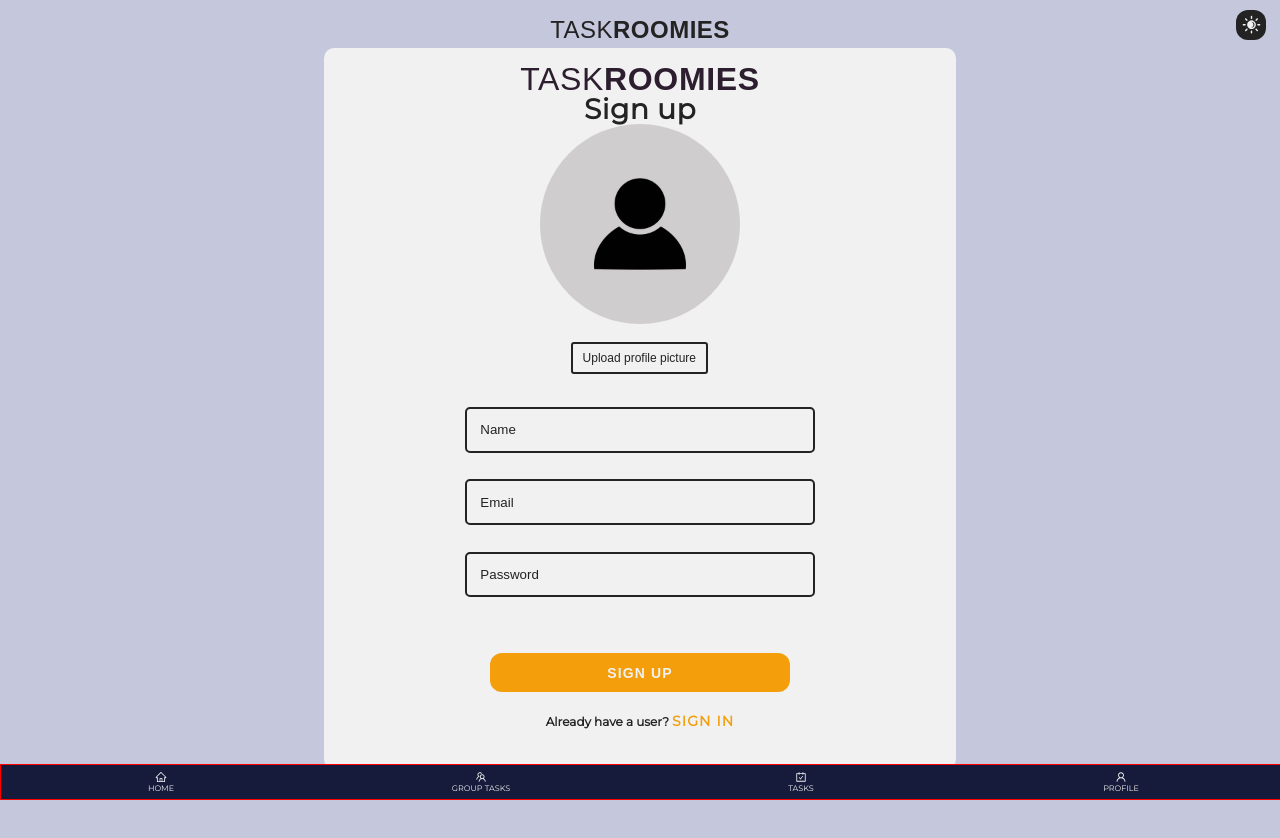
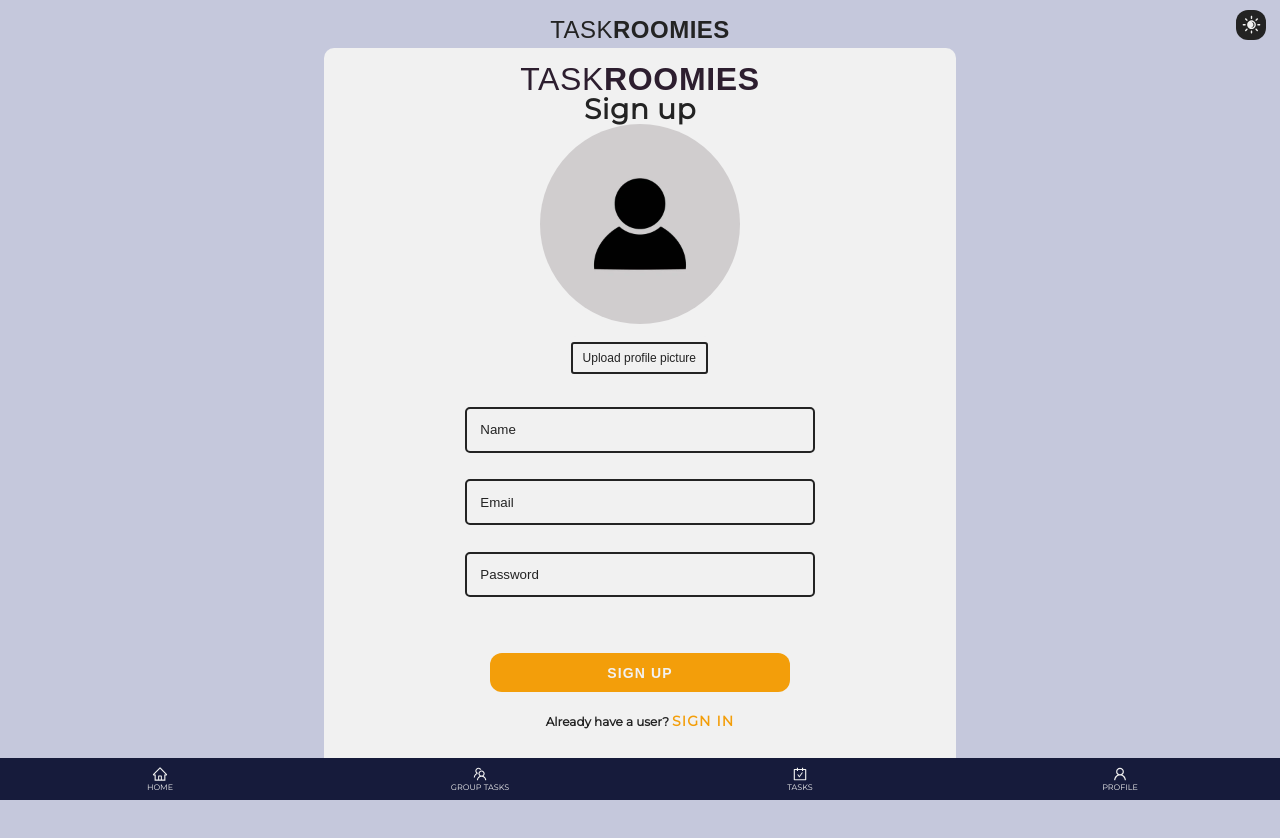
Before and after one commit to trolle18/TaskRoomies-v2, a React (Create React App) app: page /signup in a window 1280 px wide. Shown: the top 838 px of the page. Built offline with nearby package versions, Linux system fonts and the light colour scheme; no server answers; sample sign-in values are in the browser's storage; a web font is replaced by a local one.

Commit message:
nav scss updt

```diff
--- a/src/components/Nav.js
+++ b/src/components/Nav.js
@@ -9,23 +9,22 @@ export default function Nav() {
             <div className="nav-links">
                 <NavLink to="/">
                     <AiOutlineHome />
-                    <span className="nav-link"> Home </span>
+                    <span>Home</span>
                 </NavLink>
 
                 <NavLink to="/create-grouptask">
                     <AiOutlineTeam/>
-                    {/* <AiOutlineCarryOut /> */}
-                    <span className="nav-link"> Group tasks </span>
+                    <span>Group tasks</span>
                 </NavLink>
 
                 <NavLink to="/create-task">
                     <AiOutlineCarryOut />
-                    <span className="nav-link"> Tasks </span>
+                    <span>Tasks</span>
                 </NavLink>
 
                 <NavLink to="/profile">
                     <AiOutlineUser />
-                    <span className="nav-link"> Profile </span>
+                    <span>Profile</span>
                 </NavLink>
             </div>
         </nav>
--- a/src/scss/components/_nav.scss
+++ b/src/scss/components/_nav.scss
@@ -1,4 +1,5 @@
 nav {
+    width: 100vw;
     bottom: 0;
     left: 0;
     right: 0;
@@ -7,34 +8,20 @@ nav {
     text-align: center;
     z-index: 100;
 
-
     .nav-links {
-        border: solid red 1px;
         width: 100%;
         height: auto;
         display: grid;
         grid-template-columns: 1fr 1fr 1fr 1fr;
 
         a {
-            width: 100px;
-            height: auto;
-            margin: 0 auto;
-            padding: .75em 0;
+            padding: .5em 0;
             color: $txt_clr_l;
             display: flex;
             flex-direction: column;
             align-items: center;
-            text-decoration: none;
-            text-transform: uppercase;
-            font-size: .5em;
 
-            svg {
-                height: 1.5em;
-                width: auto;
-            }
-
-            &:hover {
-                background-color: transparent;
+             &:hover {
                 color: $clr_orange;
             }
 
@@ -42,8 +29,16 @@ nav {
                 color: $clr_orange;
             }
 
+            span {
+                text-decoration: none;
+                text-transform: uppercase;
+                font-size: .5em;
+            }
+
+            svg {
+                height: 1em;
+                width: auto;
+            }
         }
-
     }
-
 }
```
